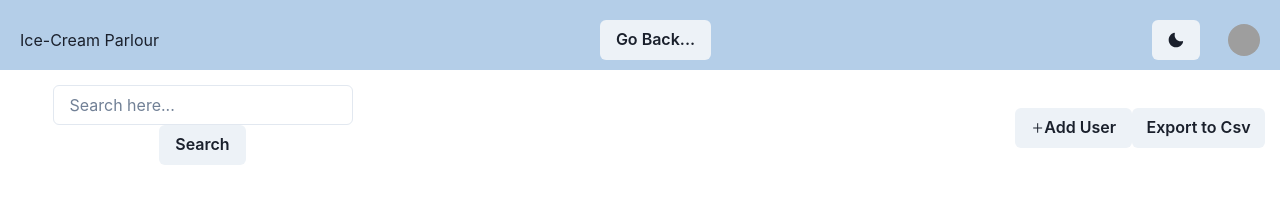
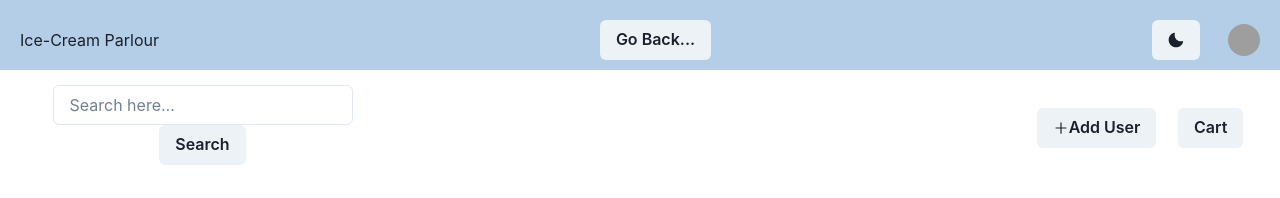
Before and after one commit to sainRaghuveer/Ice-Cream-Parlour, a React (Create React App) app in the folder frontend/: page / in a window 1280 px wide. Shown: the top 198 px of the page. Built offline with nearby package versions, Linux system fonts and the light colour scheme; no server answers; grey boxes are pictures that could not be loaded.

Commit message:
icecream page

```diff
--- a/frontend/src/pages/customers/IceCream.jsx
+++ b/frontend/src/pages/customers/IceCream.jsx
@@ -77,14 +77,7 @@ const Home = () => {
         </div>
         <div>
           <Button onClick={() => navigate("/register")}><AiOutlinePlus /> Add User</Button>
-          {csvLoading ? <Button
-            isLoading
-            loadingText='Wait...'
-            colorScheme='blue'
-            variant='outline'
-          >
-            Submit
-          </Button> : <Button >{"Export to Csv"}</Button>}
+        <Button onClick={()=>navigate("/cart")}>{"Cart"}</Button>
         </div>
       </div>
       <div className='tableContainer'>
```
